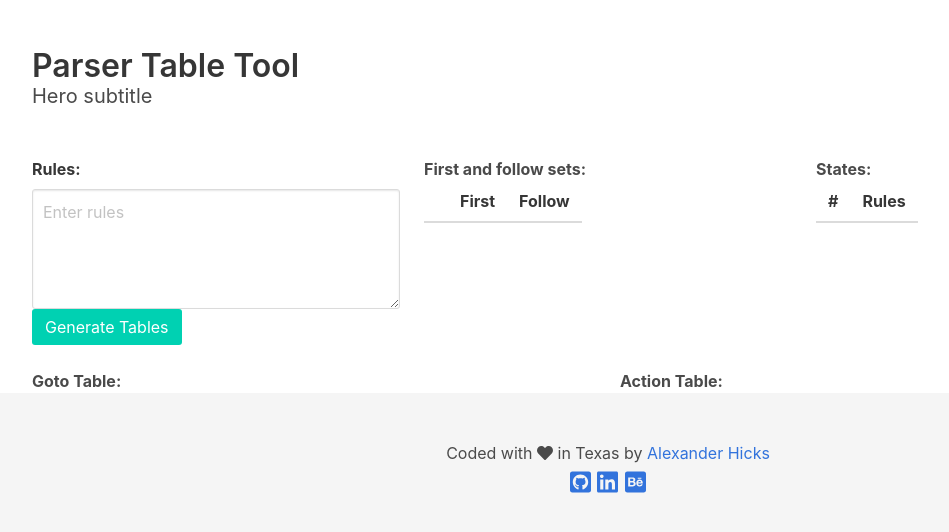
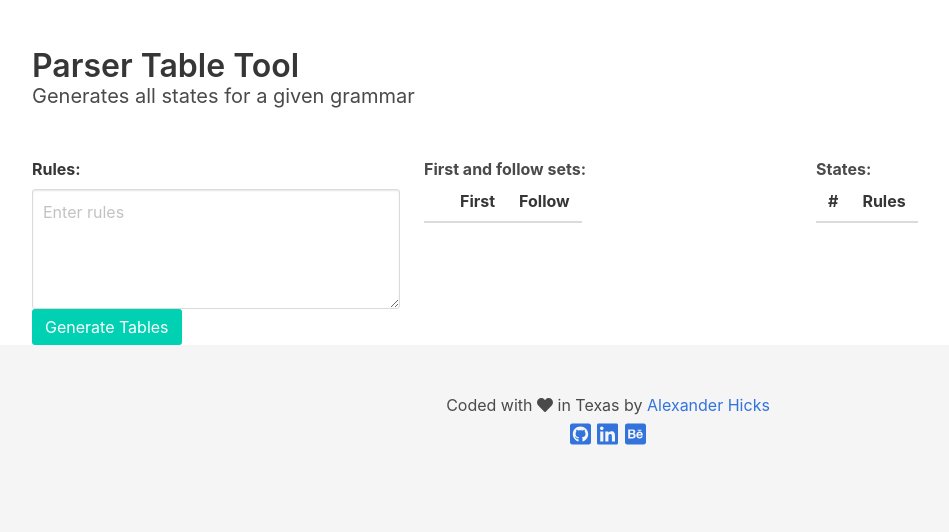
Before and after one commit to ahicks1/lr1-table-tool, a plain HTML site: page index.html in a window 1280 px wide. Shown: the whole page, without its empty margins (32-981 px from the left). Drawn offline with Linux system fonts and the light colour scheme.

Commit message:
Cleaned up front end

```diff
--- a/index.html
+++ b/index.html
@@ -25,7 +25,7 @@
         Parser Table Tool
       </h1>
       <h2 class="subtitle">
-        Hero subtitle
+        Generates all states for a given grammar
       </h2>
     </div>
   </div>
@@ -74,14 +74,6 @@
 
         </tbody>
       </table>
-    </div>
-  </div>
-  <div class="columns">
-    <div class="column">
-      <b>Goto Table:</b>
-    </div>
-    <div class="column">
-      <b>Action Table:</b>
     </div>
   </div>
 
```
